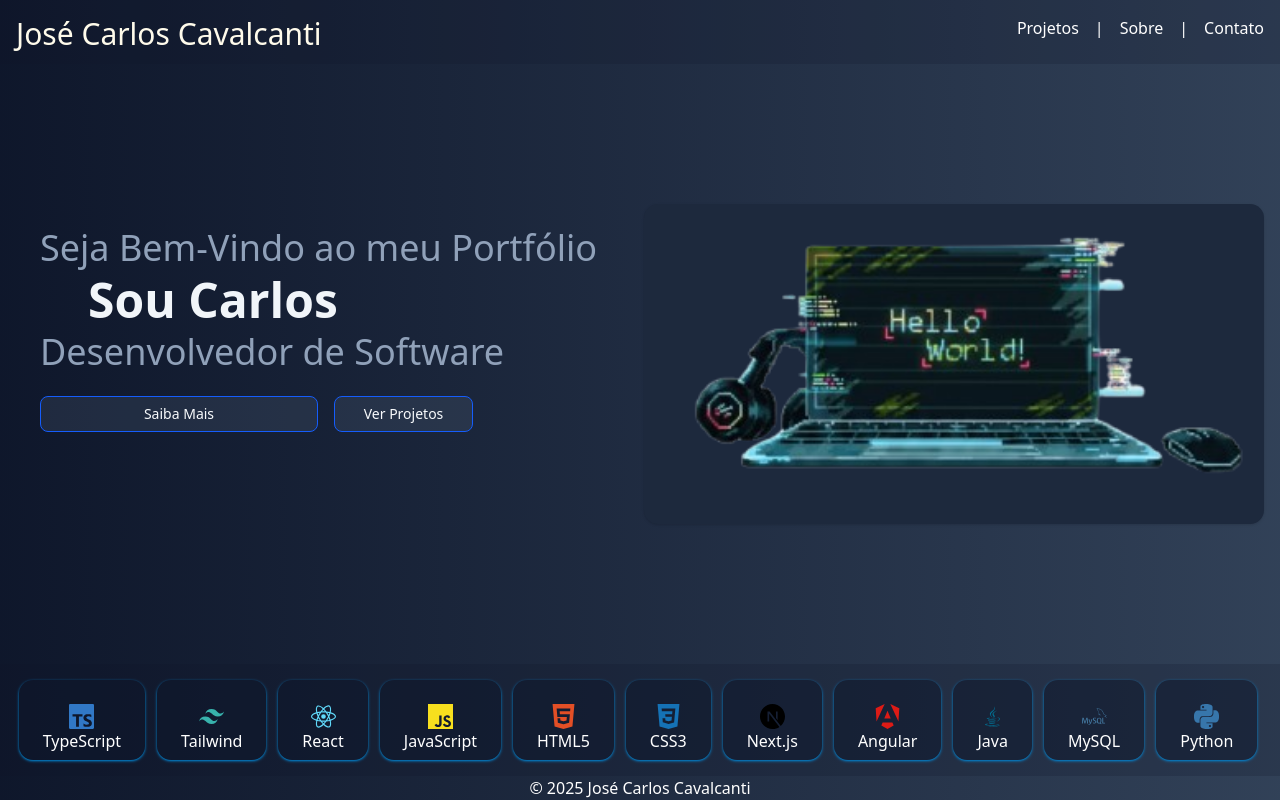
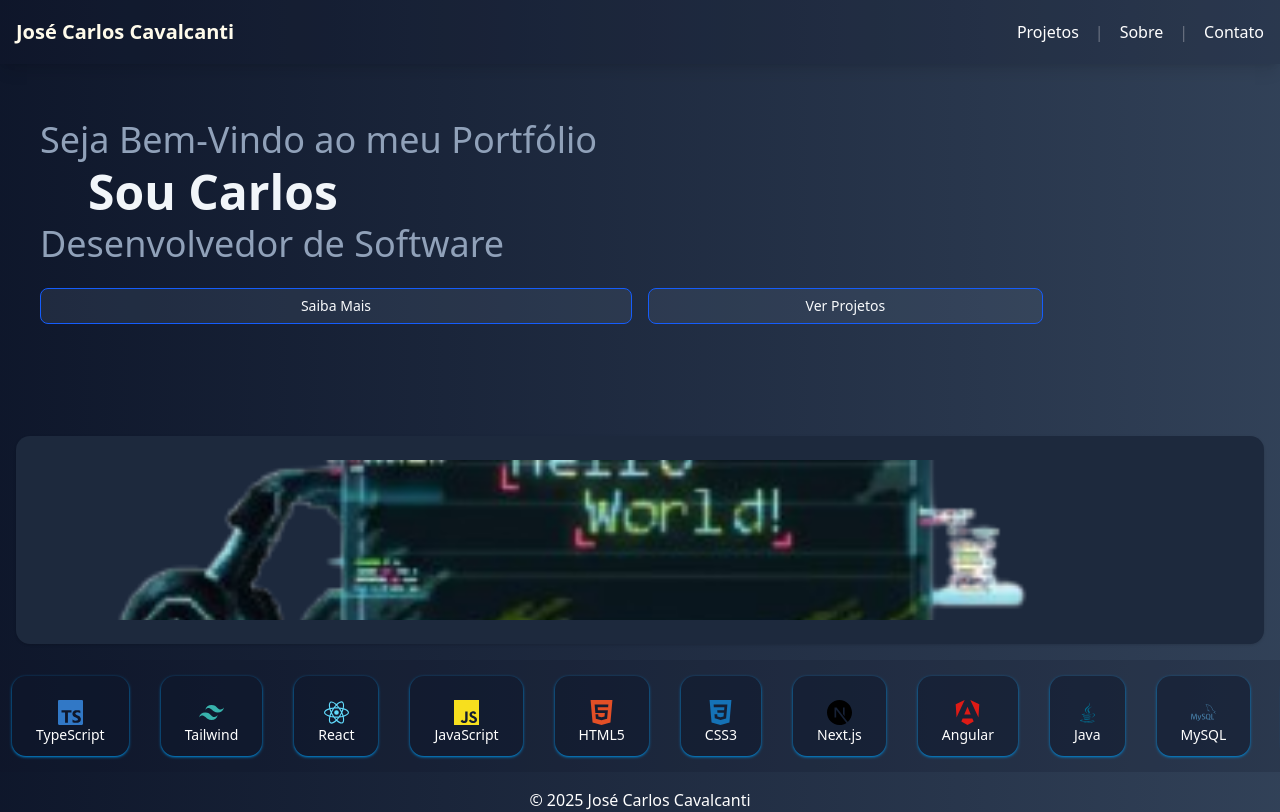
Before and after one commit to htu6n7yi/React-Portfolio, a React (Vite) app: page / in a window 1280 px wide. Built offline with nearby package versions, Linux system fonts and the light colour scheme.

Commit message:
projeto modificado para aderir ao mobile first

```diff
--- a/package.json
+++ b/package.json
@@ -15,6 +15,7 @@
     "@tailwindcss/vite": "^4.1.14",
     "class-variance-authority": "^0.7.1",
     "clsx": "^2.1.1",
+    "embla-carousel-autoplay": "^8.6.0",
     "embla-carousel-react": "^8.6.0",
     "lucide-react": "^0.545.0",
     "react": "^19.1.1",
--- a/src/App.tsx
+++ b/src/App.tsx
@@ -4,7 +4,7 @@ import { CarouselSpacing } from "./components/banner/carousel";
 
 function App() {
   return (
-    <div className="bg-gradient-to-l from-slate-700 to-slate-900 min-h-screen h-full flex flex-col justify-between">
+    <div className="bg-gradient-to-l from-slate-700 to-slate-900 flex flex-col justify-between">
       <NavigationMenuComponent />
       <main>
         <Banner />
--- a/src/components/banner/banner.tsx
+++ b/src/components/banner/banner.tsx
@@ -4,41 +4,57 @@ import {
   CardHeader,
   CardTitle,
 } from "@/components/ui/card";
-import { Button} from "../ui/button";
+import { Button } from "../ui/button";
 import image from "/src/assets/gemini.png";
 
 export function Banner() {
   return (
-    <div className="p-4 text-amber-100 h-full grid grid-cols-2 gap-2">
-      <Card className="bg-transparent border-transparent shadow-transparent">
+    <div className="p-4 text-amber-100 flex flex-col ">
+      <div className="mt-4">
+        <Card className="bg-transparent shadow-transparent ">
           <CardHeader>
-          <CardDescription className="text-4xl text-slate-400"> Seja Bem-Vindo ao meu Portfólio </CardDescription>
+            <CardDescription className="text-4xl text-slate-400">
+              {" "}
+              Seja Bem-Vindo ao meu Portfólio{" "}
+            </CardDescription>
             <CardTitle className="font-bold text-5xl font-bold pl-12 text-slate-100">
               Sou Carlos
             </CardTitle>
-          <CardDescription className="text-4xl text-slate-400">Desenvolvedor de Software</CardDescription>
+            <CardDescription className="text-4xl text-slate-400">
+              Desenvolvedor de Software
+            </CardDescription>
 
             <div className="grid grid-cols-2 gap-4">
-            <Button className="mt-4 inline-flex bg-slate-500/20 hover:bg-slate-700/20 border-slate-600
+              <Button
+                className="mt-4 inline-flex bg-slate-500/20 hover:bg-slate-700/20 border-slate-600
             border border-blue-600
-            "> Saiba Mais </Button>
-            <Button variant={"default"} className="mt-4 w-3/6 bg-slate-500/20 hover:bg-slate-700/20
+            "
+              >
+                Saiba Mais
+              </Button>
+              <Button
+                variant={"default"}
+                className="mt-4 w-4/6 bg-slate-500/20 hover:bg-slate-700/20
             border-blue-600 border
-            ">
-              Ver Projetos{" "}
+            "
+              >
+                Ver Projetos
               </Button>
             </div>
           </CardHeader>
         </Card>
+      </div>
 
-      <Card className="max-h-80 bg-slate-800 border-slate-600">
+      <div className="mt-65">
+        <Card className="max-h-80 bg-slate-800">
           <img
-          className="object-cover w-auto h-full"
+            className="object-cover max-h-40"
             src={image}
             alt=""
           />
         </Card>
       </div>
+    </div>
   );
 }
 
--- a/src/components/banner/carousel.tsx
+++ b/src/components/banner/carousel.tsx
@@ -1,57 +1,90 @@
+import Autoplay from "embla-carousel-autoplay";
 
 import { Card, CardContent } from "@/components/ui/card";
 import {
   Carousel,
   CarouselContent,
   CarouselItem,
+  // Não precisamos dos hooks aqui, apenas dos componentes
 } from "@/components/ui/carousel";
-import { SiCss3, SiHtml5, SiJavascript, SiReact, SiTailwindcss, SiTypescript, SiNextdotjs, SiAngular, SiMysql, SiPython} from "react-icons/si";
+
+import {
+  SiCss3,
+  SiHtml5,
+  SiJavascript,
+  SiReact,
+  SiTailwindcss,
+  SiTypescript,
+  SiNextdotjs,
+  SiAngular,
+  SiMysql,
+  SiPython,
+} from "react-icons/si";
 import { DiJava } from "react-icons/di";
+
+// Vamos criar um array para os ícones, tornando o código mais limpo (opcional, mas recomendado)
+const technologies = [
+  { icon: SiTypescript, color: "#3178C6", name: "TypeScript" },
+  { icon: SiTailwindcss, color: "#38B2AC", name: "Tailwind" },
+  { icon: SiReact, color: "#61DAFB", name: "React" },
+  { icon: SiJavascript, color: "#F7DF1E", name: "JavaScript" },
+  { icon: SiHtml5, color: "#E34F26", name: "HTML5" },
+  { icon: SiCss3, color: "#1572B6", name: "CSS3" },
+  { icon: SiNextdotjs, color: "#000000", name: "Next.js" },
+  { icon: SiAngular, color: "#DD1B16", name: "Angular" },
+  { icon: DiJava, color: "#007396", name: "Java" },
+  { icon: SiMysql, color: "#4479A1", name: "MySQL" },
+  { icon: SiPython, color: "#3776AB", name: "Python" },
+];
 
 export function CarouselSpacing() {
   return (
     <div className="w-full">
-      <Carousel className="">
-        <CarouselContent className="-ml-1 max-h-40">
-          <CarouselItem className="w-full p-4 flex flex-row ">
-            <Card className="shadow-sky-600">
-              <CardContent className="flex flex-col items-center"> <SiTypescript size={25} color="#3178C6"/> TypeScript </CardContent>
-            </Card>
-            <Card className="shadow-sky-600">
-              <CardContent className="flex flex-col items-center"> <SiTailwindcss size={25} color="#38B2AC"/> Tailwind </CardContent>
-            </Card>
-            <Card className="shadow-sky-600">
-              <CardContent className="flex flex-col items-center"> <SiReact size={25} color="#61DAFB"/> React </CardContent>
-            </Card>
-            <Card className="shadow-sky-600">
-              <CardContent className="flex flex-col items-center"> <SiJavascript size={25} color="#F7DF1E"/> JavaScript </CardContent>
-            </Card>
-            <Card className="shadow-sky-600">
-              <CardContent className="flex flex-col items-center"> <SiHtml5 size={25} color="#E34F26"/> HTML5 </CardContent>
-            </Card>
-            <Card className="shadow-sky-600">
-              <CardContent className="flex flex-col items-center"> <SiCss3 size={25} color="#1572B6"/> CSS3 </CardContent>
-            </Card>
-            <Card className="shadow-sky-600">
-              <CardContent className="flex flex-col items-center"> <SiNextdotjs size={25} color="#000000"/> Next.js </CardContent>
-            </Card>
-            <Card className="shadow-sky-600">
-              <CardContent className="flex flex-col items-center"> <SiAngular size={25} color="#DD1B16"/> Angular </CardContent>
-            </Card>
-            <Card className="shadow-sky-600">
-              <CardContent className="flex flex-col items-center"> <DiJava size={25} color="#007396"/> Java </CardContent>
-            </Card>
-            <Card className="shadow-sky-600">
-              <CardContent className="flex flex-col items-center"> <SiMysql size={25} color="#4479A1"/> MySQL </CardContent>
-            </Card>
-            <Card className="shadow-sky-600">
-              <CardContent className="flex flex-col items-center"> <SiPython size={25} color="#3776AB"/> Python </CardContent>
-            </Card>
-          </CarouselItem>
+      {/* PASSO 1: Adicionar o plugin de Autoplay e a opção 'loop: true'.
+        - 'plugins' ativa a rolagem automática.
+        - 'opts={{ loop: true }}' faz o carrossel voltar ao início após o último item.
+      */}
+      <Carousel
+        className=""
+        opts={{
+          loop: true,
+          align: "start",
+        }}
+        plugins={[
+          Autoplay({
+            delay: 2000, // Tempo em milissegundos (2 segundos)
+            stopOnInteraction: false, // Continua tocando mesmo após interação manual
+          }),
+        ]}
+      >
+
+        <CarouselContent className="-ml-1 ">
+          {technologies.map((tech, index) => {
+            const IconComponent = tech.icon;
+            return (
+              <div className="flex flex-wrap ">
+                <CarouselItem
+                  key={index}
+                  className="p-4 "
+                >
+                  <Card className="shadow-sky-600">
+                    <CardContent className="flex flex-col items-center justify-center ">
+                      <IconComponent size={25} color={tech.color} />
+                      <span className="text-sm">{tech.name}</span>
+                    </CardContent>
+                  </Card>
+                </CarouselItem>
+              </div>
+            );
+          })}
         </CarouselContent>
-        <footer >
-        <p className="text-center text-white">© 2025 José Carlos Cavalcanti</p>
-      </footer>
+
+        {/* O footer deve ficar fora do CarouselContent */}
+        <footer className="mt-4">
+          <p className="text-center text-white">
+            © 2025 José Carlos Cavalcanti
+          </p>
+        </footer>
       </Carousel>
     </div>
   );
--- a/src/components/banner/nav.tsx
+++ b/src/components/banner/nav.tsx
@@ -1,36 +1,99 @@
+import React, { useState } from 'react';
 import {
   NavigationMenu,
   NavigationMenuList,
   NavigationMenuItem,
-  NavigationMenuTrigger,
 } from "@radix-ui/react-navigation-menu";
 
+// Ícones de exemplo (substitua por ícones de uma biblioteca se preferir)
+const MenuIcon = () => (
+  <svg xmlns="http://www.w3.org/2000/svg" className="h-6 w-6" fill="none" viewBox="0 0 24 24" stroke="currentColor">
+    <path strokeLinecap="round" strokeLinejoin="round" strokeWidth="2" d="M4 6h16M4 12h16m-7 6h7" />
+  </svg>
+);
+const XIcon = () => (
+  <svg xmlns="http://www.w3.org/2000/svg" className="h-6 w-6" fill="none" viewBox="0 0 24 24" stroke="currentColor">
+    <path strokeLinecap="round" strokeLinejoin="round" strokeWidth="2" d="M6 18L18 6M6 6l12 12" />
+  </svg>
+);
+
+
 export function NavigationMenuComponent() {
+  const [isMenuOpen, setIsMenuOpen] = useState(false);
+
+  const toggleMenu = () => {
+    setIsMenuOpen(!isMenuOpen);
+  };
+
+  // Lista de links para evitar repetição (boa prática!)
+  const navLinks = [
+    { label: "Projetos", href: "#projetos" },
+    { label: "Sobre", href: "#sobre" },
+    { label: "Contato", href: "#contato" },
+  ];
+
   return (
-    <div className="flex flex-row justify-between pl-4 pr-4 h-16 p-4 bg-slate-900/20">
-      <h1 className="text-3xl text-amber-50">José Carlos Cavalcanti</h1>
-      <NavigationMenu>
-        <NavigationMenuList className="flex justify-end gap-4 w-120 text-white">
-          <NavigationMenuItem>
-            <NavigationMenuTrigger className="">
-              Projetos{" "}
-            </NavigationMenuTrigger>
-          </NavigationMenuItem>
-          |
-          <NavigationMenuItem>
-            <NavigationMenuTrigger className="">
-              Sobre
-            </NavigationMenuTrigger>
-          </NavigationMenuItem>
-          |
-          <NavigationMenuItem>
-            <NavigationMenuTrigger className="">
-              Contato{" "}
-            </NavigationMenuTrigger>
-          </NavigationMenuItem>
-        </NavigationMenuList>
-      </NavigationMenu>
+    <div className="flex flex-col bg-slate-900/20 text-white shadow-lg">
+        {/* HEADER BAR (Sempre visível) */}
+        <div className="flex justify-between items-center h-16 px-4">
+            <h1 className="text-xl font-bold text-amber-50">José Carlos Cavalcanti</h1>
 
+            {/* 1. BOTÃO DO HAMBÚRGUER (Visível APENAS em telas pequenas) */}
+            <button
+                onClick={toggleMenu}
+                className="md:hidden text-white focus:outline-none"
+                aria-label="Menu de Navegação"
+            >
+                {isMenuOpen ? <XIcon /> : <MenuIcon />}
+            </button>
+
+            {/* 2. MENU DE NAVEGAÇÃO COMPLETO (Visível APENAS em telas MD ou maiores) */}
+            <NavigationMenu className="hidden md:block">
+                <NavigationMenuList className="flex justify-end items-center gap-4 text-white">
+                    {navLinks.map((link, index) => (
+                        <React.Fragment key={link.label}>
+                            <NavigationMenuItem>
+                                {/* O NavigationMenuTrigger do Radix geralmente lida com dropdowns.
+                                    Para links simples, você pode usar uma <a>tag ou <Link> do React Router.
+                                    Vou manter o Trigger para o exemplo, mas adicionei a href: */}
+                                <a href={link.href} className="hover:text-amber-300">
+                                    {link.label}
+                                </a>
+                            </NavigationMenuItem>
+                            {/* Adiciona o separador "|" apenas entre os itens */}
+                            {index < navLinks.length - 1 && (
+                                <span className="text-gray-500">|</span>
+                            )}
+                        </React.Fragment>
+                    ))}
+                </NavigationMenuList>
+            </NavigationMenu>
+        </div>
+
+        {/* 3. MENU MÓVEL (Visível APENAS quando 'isMenuOpen' é TRUE e tela pequena) */}
+        <div
+            className={`
+                md:hidden
+                overflow-hidden transition-all duration-300 ease-in-out
+                ${isMenuOpen ? 'max-h-96 opacity-100' : 'max-h-0 opacity-0'}
+            `}
+        >
+            <NavigationMenu className="w-full">
+                <NavigationMenuList className="flex flex-col w-full text-white p-4">
+                    {navLinks.map((link) => (
+                        <NavigationMenuItem key={link.label} className="w-full">
+                            <a
+                                href={link.href}
+                                onClick={toggleMenu} // Fecha o menu ao clicar
+                                className="block py-3 px-2 border-b border-slate-700 hover:bg-slate-800 transition-colors w-full"
+                            >
+                                {link.label}
+                            </a>
+                        </NavigationMenuItem>
+                    ))}
+                </NavigationMenuList>
+            </NavigationMenu>
+        </div>
     </div>
   );
 }
```
Also changed, not shown: 1 other file (tests, documents, lock files or other folders). Lines whose indentation alone changed are shown as unchanged.
